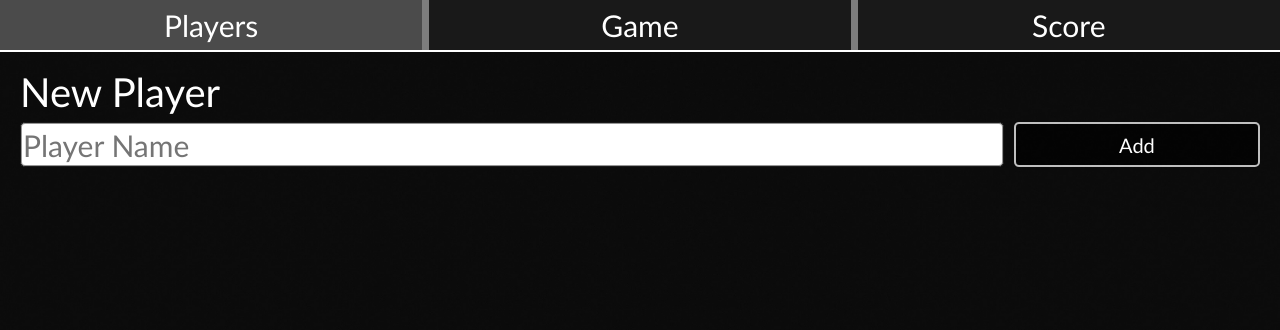
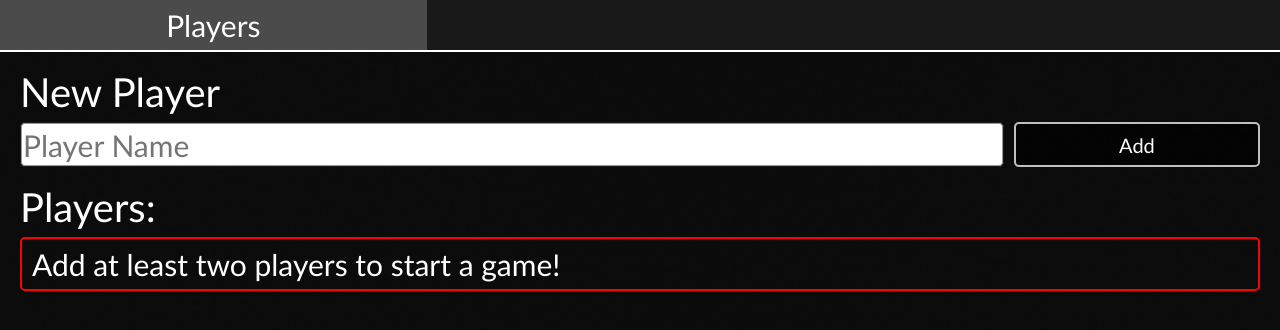
Before and after one commit to evan-baron/react-pool-app, a React (Create React App) app: page / in a window 1280 px wide. Shown: the top 330 px of the page. Built offline with nearby package versions, Linux system fonts and the light colour scheme.

Commit message:
changes to nav tabs and reactivity

```diff
--- a/src/App.css
+++ b/src/App.css
@@ -49,11 +49,12 @@ header nav {
 
 header ul {
   display: flex;
-  gap: 2px;
-  justify-content: space-between;
+  /* gap: 2px; */
+  /* justify-content: space-between; */
   width: 100%;
   font-size: 30px;
-  background-color: rgb(125, 125, 125);
+  /* background-color: rgb(125, 125, 125); */
+  background-color: rgb(25, 25, 25);
   border-bottom: 2px solid white;
 }
 
@@ -62,8 +63,16 @@ header li {
   justify-content: center;
   align-items: center;
   height: 50px;
-  width: 33%;
+  width: calc(100%/3);
   background-color: rgb(25, 25, 25);
+}
+
+.gameNav {
+  border-left: 2px solid rgb(125, 125, 125);
+}
+
+.scoreNav {
+  border-left: 2px solid rgb(125, 125, 125);
 }
 
 .active {
@@ -138,6 +147,34 @@ form {
   gap: 10px;
   width: 100%;
 }
+
+.playersRule {
+  position: relative;
+  display: flex;
+  font-size: 30px;
+  text-align: center;
+  border: 2px solid red;
+  border-radius: 5px;
+  padding: 10px 10px;
+  /* animation: blink 2s infinite steps(1); */
+}
+
+/* OPTIONAL ANIMATION BELOW */
+
+/* @keyframes blink {
+  0% {
+    border-color: transparent;
+    display: flex;
+  }
+  50% {
+    border-color: red;
+    display: none;
+  }
+  100% {
+    border-color: transparent;
+    display: flex;
+  }
+} */
 
 .pListContainer {
   display: flex;
--- a/src/App.js
+++ b/src/App.js
@@ -10,6 +10,8 @@ function App() {
   const [showPlayerTab, setShowPlayerTab] = useState(true);
   const [showGameTab, setShowGameTab] = useState(false);
   const [showScoreTab, setShowScoreTab] = useState(false);
+  const [showGameNav, setShowGameNav] = useState(false);
+  const [showScoreNav, setShowScoreNav] = useState(false);
 
   useEffect(() => {
     const clearLocalStorage = () => {
@@ -38,19 +40,27 @@ function App() {
     setShowScoreTab(tab === 'score');
   }
 
+  function gameNavVisible(param) {
+    setShowGameNav(param)
+  }
+
+  function scoreNavVisible(param) {
+    setShowScoreNav(param)
+  }
+
   return (
     <>
       <header>
         <nav>
           <ul>
-            <li className={showPlayerTab ? 'active' : ''} onClick={() => handleTabClick('player')}>Players</li>
-            <li className={showGameTab ? 'active' : ''} onClick={() => handleTabClick('game')}>Game</li>
-            <li className={showScoreTab ? 'active' : ''} onClick={() => {handleTabClick('score')}}>Score</li>
+            <li className={showPlayerTab ? 'playersNav active' : 'playersNav'} onClick={() => handleTabClick('player')}>Players</li>
+            {showGameNav && <li className={showGameTab ? 'gameNav active' : 'gameNav'} onClick={() => handleTabClick('game')}>Game</li>}
+            {showScoreNav && <li className={showScoreTab ? 'scoreNav active' : 'scoreNav'} onClick={() => {handleTabClick('score')}}>Score</li>}
           </ul>
         </nav>
       </header>
-      {showPlayerTab && <PlayerTab />}
-      {showGameTab && <GameTab />}
+      {showPlayerTab && <PlayerTab gameNavVisible={gameNavVisible} scoreNavVisible={scoreNavVisible} />}
+      {showGameTab && <GameTab scoreNavVisible={scoreNavVisible} handleTabClick={handleTabClick} />}
       {showScoreTab && <ScoreTab />}
     </>
   );
--- a/src/GameTab.js
+++ b/src/GameTab.js
@@ -4,7 +4,7 @@ import { playersData } from './PlayerTab';
 import { activeGames } from './PlayerTab';
 export let currentGame = [];
 
-export function GameTab() {
+export function GameTab({ scoreNavVisible, handleTabClick }) {
     const [activeGame, setActiveGame] = useState(() => {
         return JSON.parse(localStorage.getItem('selectedGame')) || null;
     });
@@ -26,6 +26,8 @@ export function GameTab() {
             }
             currentGame = [];
             currentGame.push(game);
+
+            scoreNavVisible(true)
         }
     };
 
@@ -38,7 +40,11 @@ export function GameTab() {
                         <li
                             key={game.id}
                             className={activeGame === game.id ? 'active' : null}
-                            onClick={() => toggleActive(game)}
+                            onClick={() => {
+                                toggleActive(game)
+                                handleTabClick('score')
+                                }
+                            }
                         >{game.name}</li>
                     </React.Fragment>
                 )}
--- a/src/PlayerList.js
+++ b/src/PlayerList.js
@@ -3,7 +3,10 @@ import { PlayerItem } from "./PlayerItem";
 export function PlayerList({ players, deletePlayer }) {
     return (
         <div className="playersList">
-            {players.length > 0 ? <h2 className="playersHeader">Players:</h2> : null}
+            {/* OPTIONAL ALTERNATIVE TO DISPLAY BELOW */}
+            {/* {players.length > 0 ? <h2 className="playersHeader">Players:</h2> : <h2 className="playersRule">Add at least two players to start a game!</h2>} */}
+            <h2 className="playersHeader">Players:</h2>
+            {!players.length > 0 ? <h2 className="playersRule">Add at least two players to start a game!</h2> : null}
             <ul className="pListContainer">
                 {players.map((player) => {
                     return (
--- a/src/PlayerTab.js
+++ b/src/PlayerTab.js
@@ -5,7 +5,7 @@ import { PlayerList } from "./PlayerList";
 export let activeGames = [];
 export let playersData = [];
 
-export function PlayerTab() {
+export function PlayerTab({ scoreNavVisible, gameNavVisible }) {
     const [players, setPlayers] = useState(() => {
         const localValue = localStorage.getItem('savedPlayers')
         if (localValue == null) {
@@ -48,16 +48,33 @@ export function PlayerTab() {
                 'total': 0
             }
         )
+
+        if (playersData.length >= 2) {
+            gameNavVisible(true)
+        }
+
+        if (playersData.length >= 2 && activeGames.length > 0) {
+            scoreNavVisible(true)
+        }
     }
 
     function deletePlayer(playerName) {
         setPlayers(currentPlayers => {
             //creates a new array (updatedPlayers) from currentPlayers while deleting the player (playerName)
             const updatedPlayers = currentPlayers.filter(player => player.name !== playerName);
+
             playersData = playersData.filter(player => player.name !== playerName);
+
             if (updatedPlayers.length === 0) {
                 activeGames = []
+                localStorage.removeItem('selectedGame')
             }
+
+            if (playersData.length < 2) {
+                gameNavVisible(false)
+                scoreNavVisible(false)
+            }
+
             //returns (replaces) the new array (updatedPlayers) as the existing array (currentPlayers)
             return updatedPlayers;
         });
```
